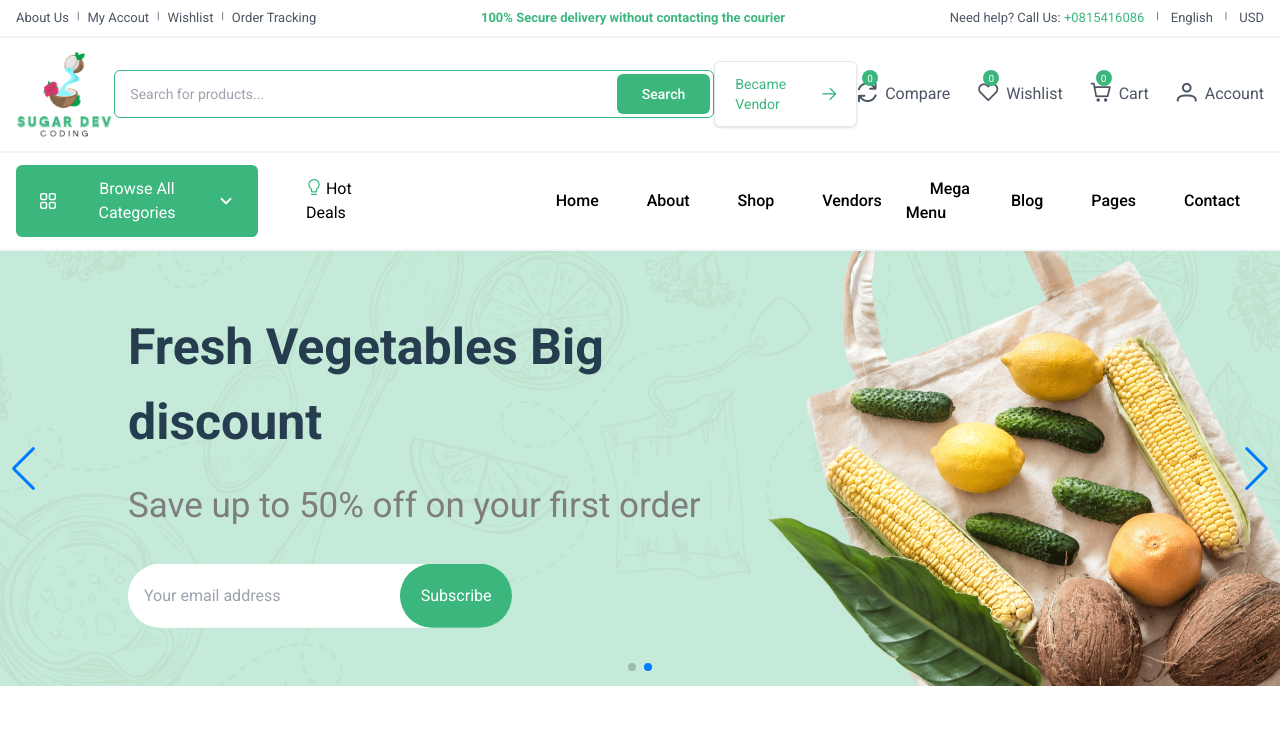
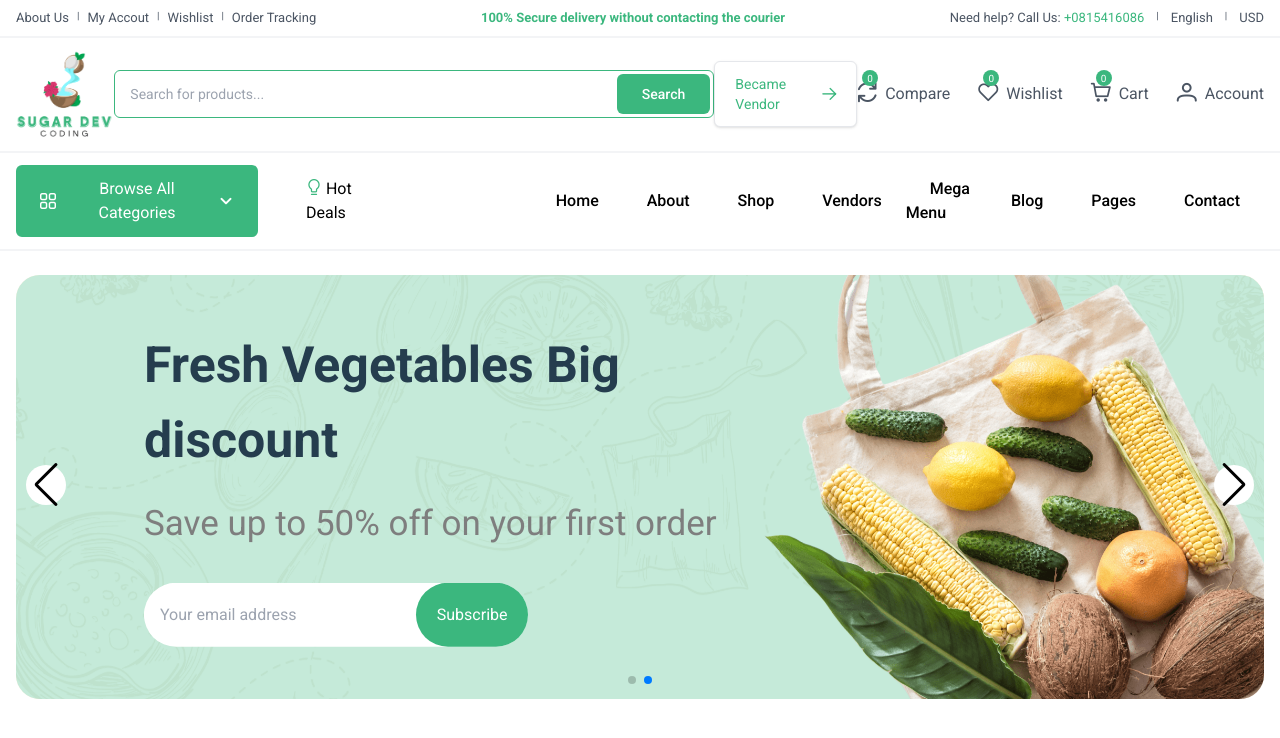
Before and after one commit to Duong04/ecommerce, a Vue app: page / in a window 1280 px wide. Shown: the top 738 px of the page. Built offline with nearby package versions, Linux system fonts and the light colour scheme; a web font is replaced by a local one.

Commit message:
Feature Banner UI

```diff
--- a/src/components/banners/BannerMain.vue
+++ b/src/components/banners/BannerMain.vue
@@ -1,12 +1,18 @@
 <script setup>
 import { Swiper, SwiperSlide } from "swiper/vue";
 
-import { EffectFade, Navigation, Pagination, Parallax, Autoplay } from "swiper/modules";
+import {
+  EffectFade,
+  Navigation,
+  Pagination,
+  Parallax,
+  Autoplay,
+} from "swiper/modules";
 
 const modules = [EffectFade, Pagination, Navigation, Parallax, Autoplay];
 </script>
 <template>
-  <div>
+  <div class="px-4 py-6 rounded-3xl">
     <swiper
       :spaceBetween="30"
       :effect="'fade'"
@@ -22,7 +28,7 @@ const modules = [EffectFade, Pagination, Navigation, Parallax, Autoplay];
         clickable: true,
       }"
       :modules="modules"
-      class="mySwiper"
+      class="mySwiper rounded-3xl"
     >
       <swiper-slide>
         <div class="relative">
@@ -99,3 +105,27 @@ const modules = [EffectFade, Pagination, Navigation, Parallax, Autoplay];
     </swiper>
   </div>
 </template>
+<style lang="css">
+.swiper-button-next,
+.swiper-button-prev {
+  color: #000;
+  background-color: #fff;
+  border-radius: 50%;
+  width: 40px;
+  height: 40px;
+  display: flex;
+  justify-content: center;
+  align-items: center;
+  cursor: pointer;
+  justify-content: center;
+  transition: all ease 0.4s;
+}
+
+.swiper-button-next:hover,
+.swiper-button-prev:hover {
+  background-color: #3BB77E;
+  color: #fff;
+}
+
+
+</style>
```
